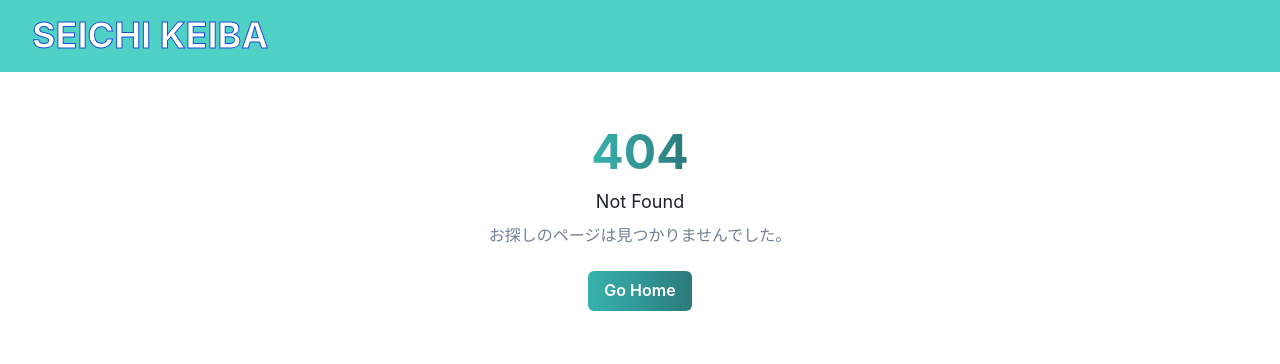
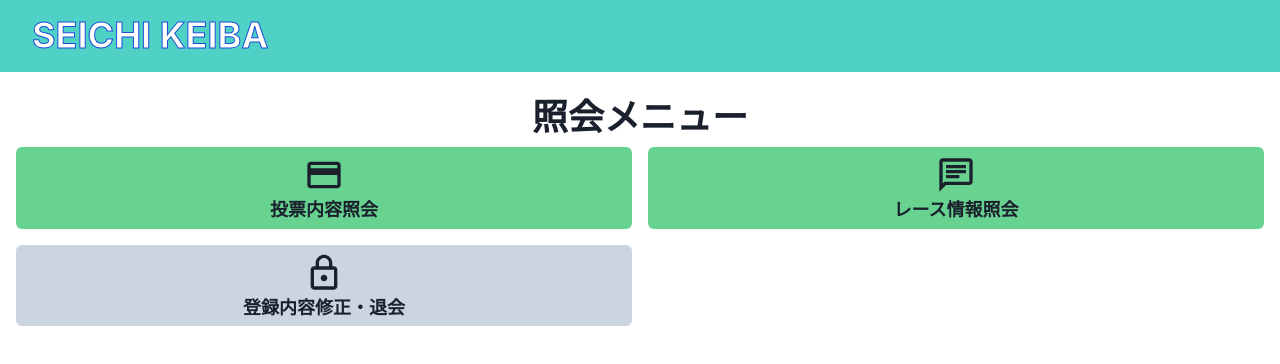
Before and after one commit to GiganticMinecraft/seichi-keiba, a Next.js app: page /show in a window 1280 px wide. Before the commit this address had no page. Shown: the top 364 px of the page. Built offline with nearby package versions, Linux system fonts and the light colour scheme.

Commit message:
feat: add show

```diff
--- /dev/null
+++ b/src/components/pages/Show/index.tsx
@@ -0,0 +1,24 @@
+import { MenuItem } from '@/components/common/Menu';
+import H2 from '@/components/common/headings/H2';
+import { playersShow } from '@/data/menuItems';
+import paths from '@/data/paths';
+
+import Show from './presenter';
+
+const items: MenuItem[] = playersShow.map((item) => {
+  const newItem: MenuItem = {
+    ...item,
+    to: item.to?.replace(`${paths.show.index}/`, ''),
+  };
+
+  return newItem;
+});
+
+const EnhancedShow = () => (
+  <>
+    <H2>照会メニュー</H2>
+    <Show items={items} />
+  </>
+);
+
+export default EnhancedShow;
--- /dev/null
+++ b/src/components/pages/Show/presenter.tsx
@@ -0,0 +1,9 @@
+import Menu, { MenuItem } from '@/components/common/Menu';
+
+type Props = {
+  items: MenuItem[];
+};
+
+const Show = ({ items }: Props) => <Menu items={items} />;
+
+export default Show;
```
Also changed, not shown: src/pages/show/index.tsx (added, +7 -0 lines).
